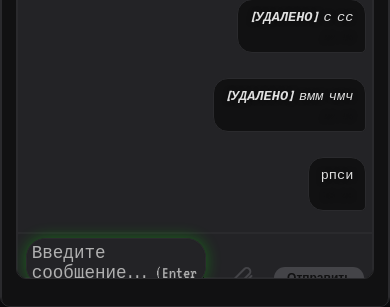
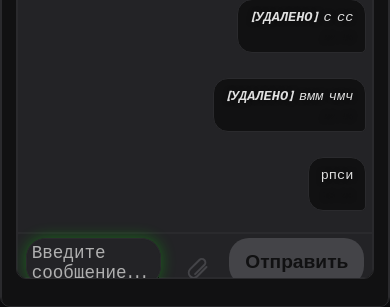
Before and after one commit to Loliko78/anoni, a Flask app: page /chat/1 in a window 390 px wide. Shown: the part 1806-2113 px from the top of the page. Run offline with Flask 3, Linux system fonts and the light colour scheme; a user stored in the database is signed in; data comes from the database, SQL or seed files in the repository; some libraries are stand-ins or nearby versions.

Commit message:
ап
апап

```diff
--- a/static/style.css
+++ b/static/style.css
@@ -2621,3 +2621,44 @@ input[type="file"]::file-selector-button:hover {
         font-size: 1em;
     }
 }
+@media (max-width: 768px) {
+    .chat-input-group {
+        display: flex;
+        align-items: flex-end;
+        gap: 8px;
+    }
+    .chat-send-btn {
+        font-size: 1.3em;
+        min-width: 110px;
+        height: 52px;
+        padding: 0 20px;
+        margin-top: -8px;
+    }
+    .file-attach-label {
+        margin-top: -8px;
+        margin-bottom: 8px;
+    }
+    .channel-post-form textarea,
+    .channel-comment-form input[type="text"] {
+        width: 100%;
+        min-height: 60px;
+        resize: vertical;
+    }
+}
+@media (max-width: 480px) {
+    .chat-send-btn {
+        font-size: 1.2em;
+        min-width: 100px;
+        height: 48px;
+        padding: 0 16px;
+        margin-top: -6px;
+    }
+    .file-attach-label {
+        margin-top: -6px;
+        margin-bottom: 6px;
+    }
+    .channel-post-form textarea,
+    .channel-comment-form input[type="text"] {
+        min-height: 50px;
+    }
+}
```
Also changed, not shown: static/chat.css (+33 -8 lines), templates/channel.html (+15 -4 lines).
